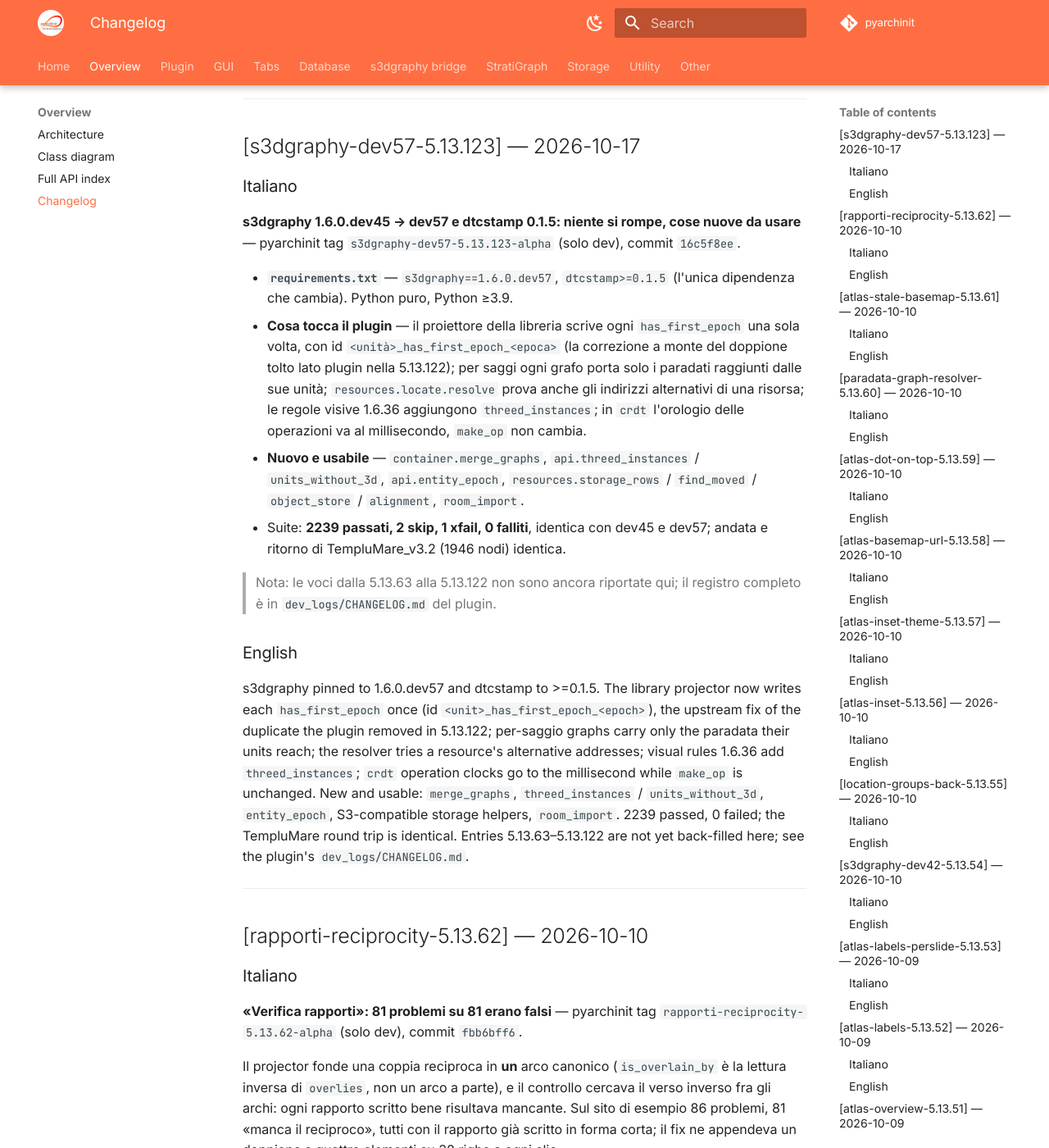
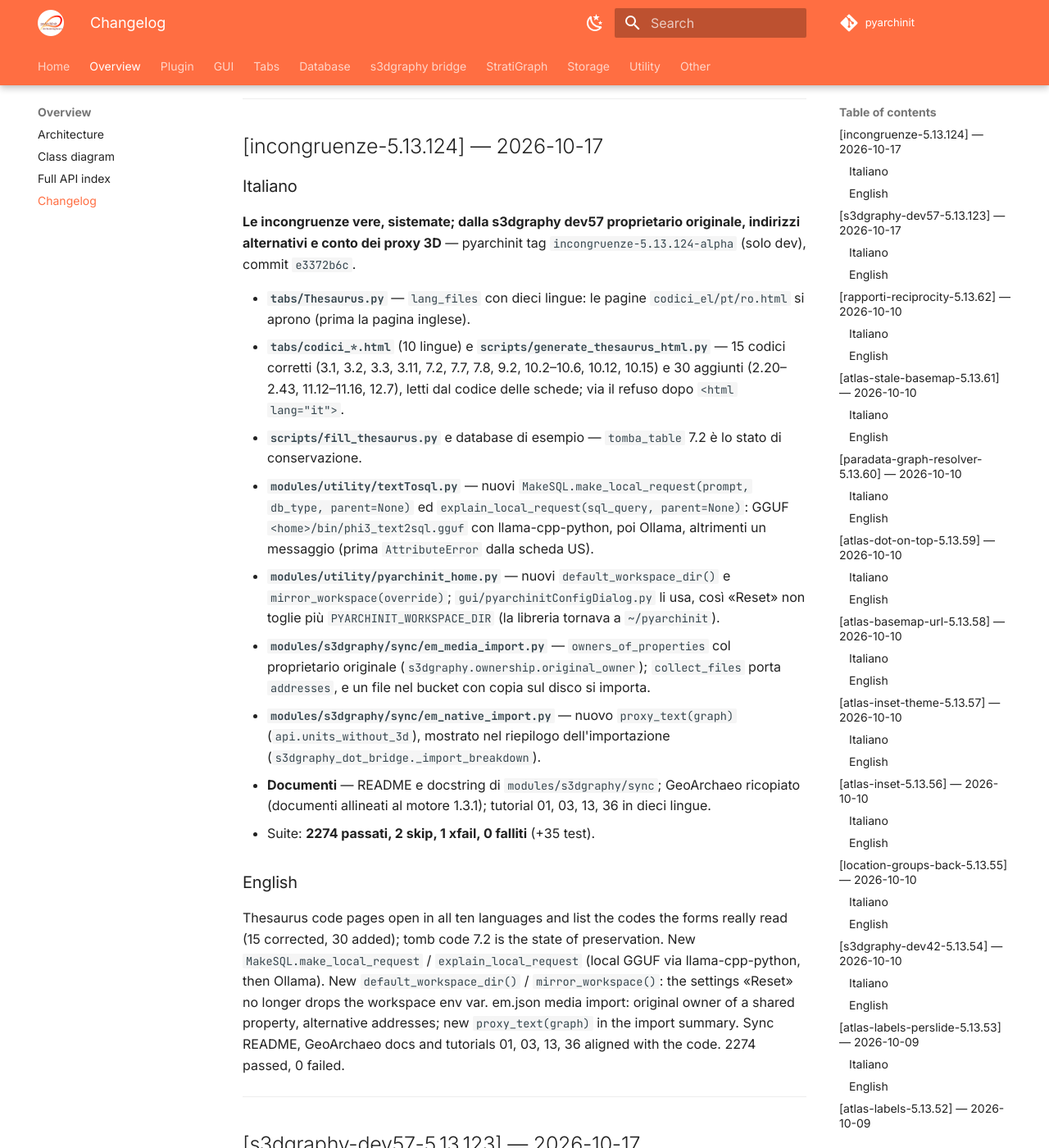
Before and after one commit to enzococca/pyarchinit-api-docs, an MkDocs documentation site: the page built from docs/CHANGELOG.md, in a window 1280 px wide and 1400 px high, scrolled down 274 px. Shown: the whole window at 82% size. Built offline with MkDocs 1.6.1 and Material for MkDocs 9.7.7, drawn with Linux system fonts in a browser that asks for light colours; comment, search, counter and statistics services are not loaded; some of the changed text lies outside the part shown.

Commit message:
docs(changelog): 5.13.124 — incongruenze sistemate, proprietario originale e proxy 3D dalla s3dgraphy dev57

```diff
--- a/docs/CHANGELOG.md
+++ b/docs/CHANGELOG.md
@@ -4,6 +4,28 @@
 > da `pyarchinit-code_dev/`.
 >
 > Format: bilingue IT/EN. Le date sono ISO 8601.
+
+---
+
+## [incongruenze-5.13.124] — 2026-10-17
+
+### Italiano
+
+**Le incongruenze vere, sistemate; dalla s3dgraphy dev57 proprietario originale, indirizzi alternativi e conto dei proxy 3D** — pyarchinit tag `incongruenze-5.13.124-alpha` (solo dev), commit `e3372b6c`.
+
+- **`tabs/Thesaurus.py`** — `lang_files` con dieci lingue: le pagine `codici_el/pt/ro.html` si aprono (prima la pagina inglese).
+- **`tabs/codici_*.html`** (10 lingue) e **`scripts/generate_thesaurus_html.py`** — 15 codici corretti (3.1, 3.2, 3.3, 3.11, 7.2, 7.7, 7.8, 9.2, 10.2–10.6, 10.12, 10.15) e 30 aggiunti (2.20–2.43, 11.12–11.16, 12.7), letti dal codice delle schede; via il refuso dopo `<html lang="it">`.
+- **`scripts/fill_thesaurus.py`** e database di esempio — `tomba_table` 7.2 è lo stato di conservazione.
+- **`modules/utility/textTosql.py`** — nuovi `MakeSQL.make_local_request(prompt, db_type, parent=None)` ed `explain_local_request(sql_query, parent=None)`: GGUF `<home>/bin/phi3_text2sql.gguf` con llama-cpp-python, poi Ollama, altrimenti un messaggio (prima `AttributeError` dalla scheda US).
+- **`modules/utility/pyarchinit_home.py`** — nuovi `default_workspace_dir()` e `mirror_workspace(override)`; `gui/pyarchinitConfigDialog.py` li usa, così «Reset» non toglie più `PYARCHINIT_WORKSPACE_DIR` (la libreria tornava a `~/pyarchinit`).
+- **`modules/s3dgraphy/sync/em_media_import.py`** — `owners_of_properties` col proprietario originale (`s3dgraphy.ownership.original_owner`); `collect_files` porta `addresses`, e un file nel bucket con copia sul disco si importa.
+- **`modules/s3dgraphy/sync/em_native_import.py`** — nuovo `proxy_text(graph)` (`api.units_without_3d`), mostrato nel riepilogo dell'importazione (`s3dgraphy_dot_bridge._import_breakdown`).
+- **Documenti** — README e docstring di `modules/s3dgraphy/sync`; GeoArchaeo ricopiato (documenti allineati al motore 1.3.1); tutorial 01, 03, 13, 36 in dieci lingue.
+- Suite: **2274 passati, 2 skip, 1 xfail, 0 falliti** (+35 test).
+
+### English
+
+Thesaurus code pages open in all ten languages and list the codes the forms really read (15 corrected, 30 added); tomb code 7.2 is the state of preservation. New `MakeSQL.make_local_request` / `explain_local_request` (local GGUF via llama-cpp-python, then Ollama). New `default_workspace_dir()` / `mirror_workspace()`: the settings «Reset» no longer drops the workspace env var. em.json media import: original owner of a shared property, alternative addresses; new `proxy_text(graph)` in the import summary. Sync README, GeoArchaeo docs and tutorials 01, 03, 13, 36 aligned with the code. 2274 passed, 0 failed.
 
 ---
 
```
